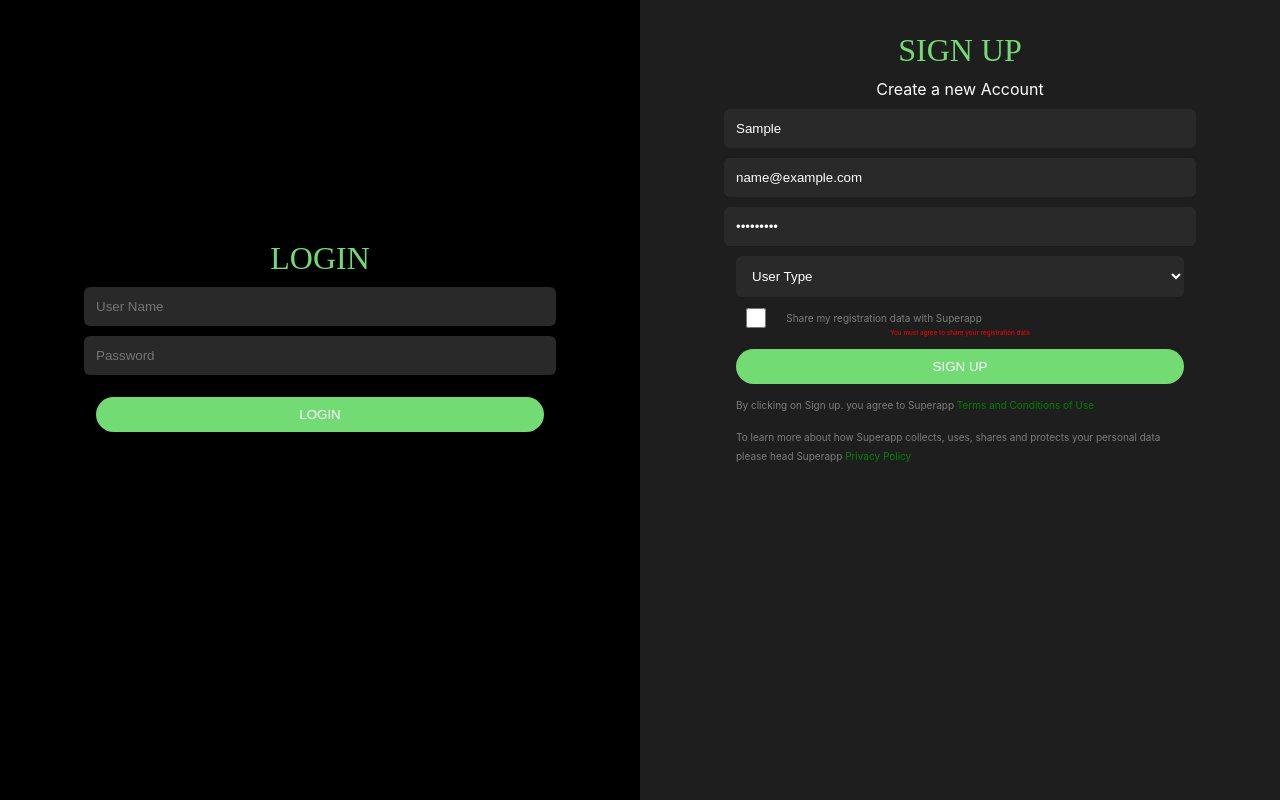
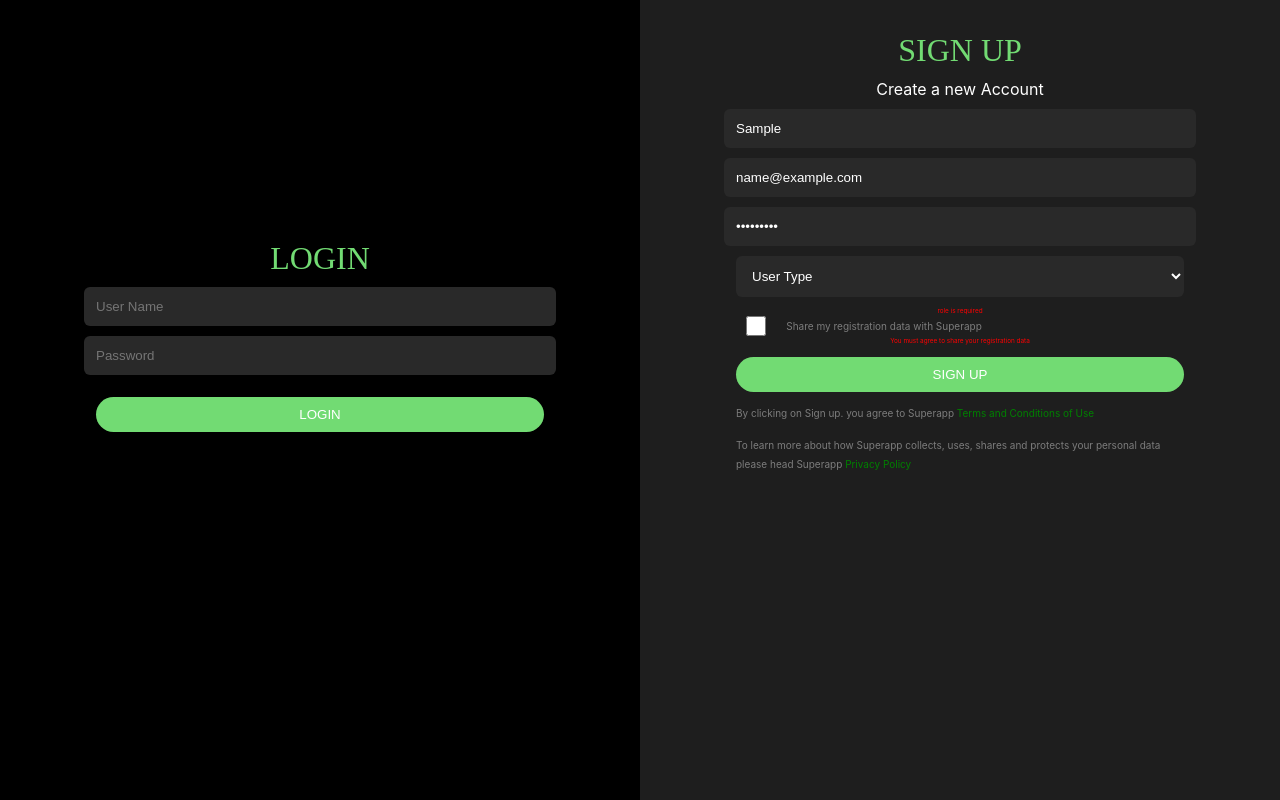
Before and after one commit to sahil-1904219/Aircraft-Sustainability-Platform, a React (Create React App) app: page / in a window 1280 px wide. Both pictures are taken after typing "Sample", "name@example.com", "Sample123" into the empty fields and a click on the button "SIGN UP". Built offline with nearby package versions, Linux system fonts and the light colour scheme.

Commit message:
added more security

```diff
--- a/src/components/SignUp/RightSide.jsx
+++ b/src/components/SignUp/RightSide.jsx
@@ -15,6 +15,21 @@ export default function RightSide() {
   const handleChange = (e) => {
     let value = e.target.value;
     setFormValues({ ...formValues, [e.target.name]: value });
+    if (e.target.name === "password") {
+      if (value.length > 10) {
+        setFormErrors({
+          ...formErrors,
+          [e.target.name]: "Password Too Big",
+        });
+        return;
+      } else if (value.length < 8) {
+        setFormErrors({
+          ...formErrors,
+          [e.target.name]: "Password Too Short",
+        });
+        return;
+      }
+    }
     setFormErrors({
       ...formErrors,
       [e.target.name]:
@@ -63,7 +78,7 @@ export default function RightSide() {
         .post("http://localhost:8080/auth/signup", formValues)
         .then((response) => {
           console.log(response.data);
-
+          alert("You have successfully signed up!");
           // Optionally, you can redirect the user to a success page or show a success message
         })
         .catch((error) => {
@@ -98,8 +113,8 @@ export default function RightSide() {
             placeholder="UserName"
             required
           ></input>
-          {formErrors.username && (
-            <p className={rightStyle.error}>{formErrors.username}</p>
+          {formErrors.email && (
+            <p className={rightStyle.error}>{formErrors.email}</p>
           )}
           <input
             onChange={handleChange}
@@ -124,8 +139,8 @@ export default function RightSide() {
             <option value="Airline">Airline</option>
             <option value="Recycling facilities">Recycling facilities</option>
           </select>
-          {formErrors.UserType && (
-            <p className={rightStyle.error}>{formErrors.UserType}</p>
+          {formErrors.role && (
+            <p className={rightStyle.error}>{formErrors.role}</p>
           )}
           <label>
             <input
```
